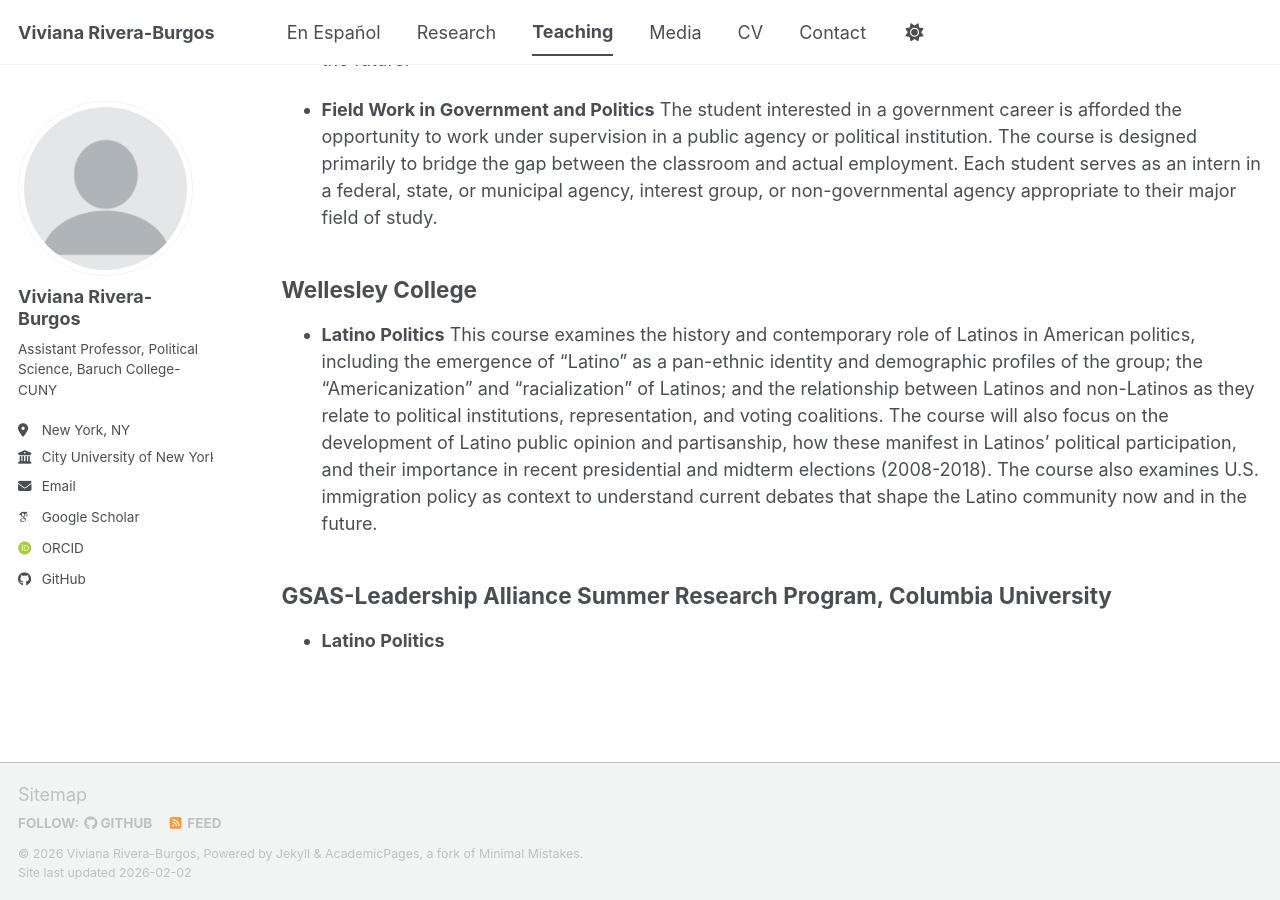
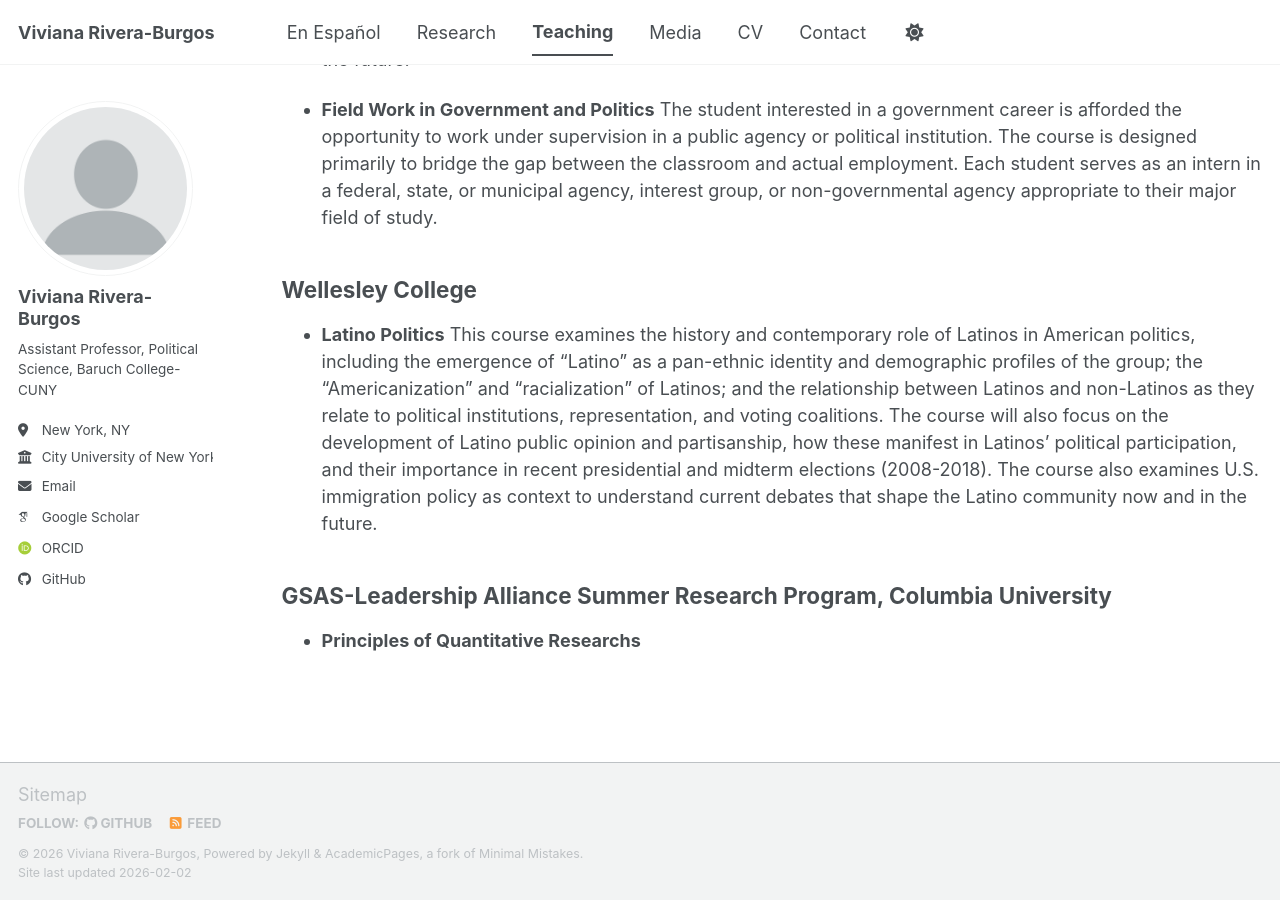
Before and after one commit to vivi-rivera/vivi-rivera.github.io, a Jekyll site: the page built from _pages/teaching.md, in a window 1280 px wide and 900 px high, scrolled down 786 px. Built offline with Jekyll 4.4.1, drawn with Linux system fonts in a browser that asks for light colours; some web fonts are replaced; a script bundle is joined from its source files by our own code; library files that are not in the unit come from our copies.

Commit message:
Update teaching.md

```diff
--- a/_pages/teaching.md
+++ b/_pages/teaching.md
@@ -26,4 +26,4 @@ author_profile: true
 
 ## GSAS-Leadership Alliance Summer Research Program, Columbia University
 
-- **Latino Politics**
+- **Principles of Quantitative Researchs**
```
